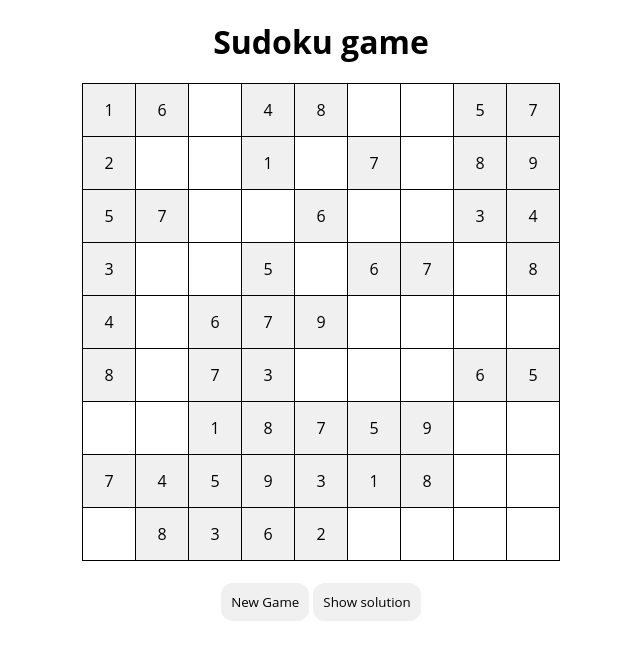
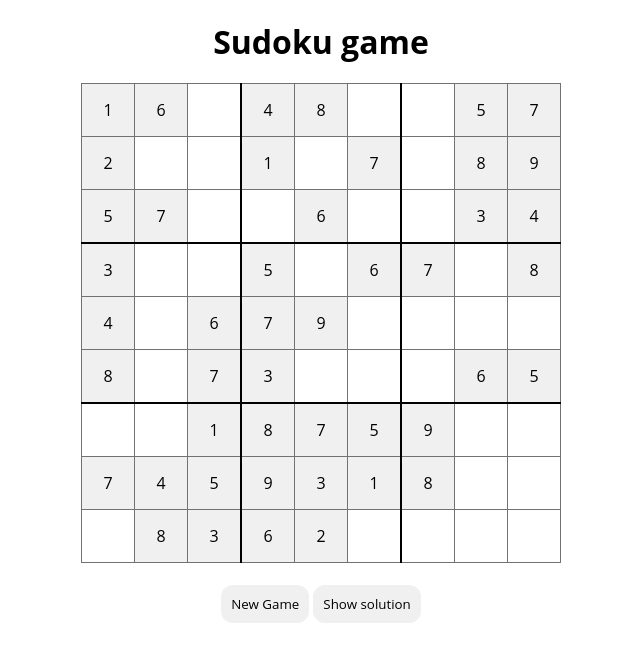
Before and after one commit to liamcharlesward/sudoku_react, a React (Create React App) app: page / in a window 1280 px wide. Shown: the top 662 px of the page, without its empty margins (319-959 px from the left). Built offline with nearby package versions, Linux system fonts and the light colour scheme.

Commit message:
Added styling to board

```diff
--- a/src/Board/Board.css
+++ b/src/Board/Board.css
@@ -4,7 +4,7 @@
 
 #sudoku-table,
 td {
-  border: 1px solid black;
+  border: 1px solid #727272;
   border-collapse: collapse;
 }
 
@@ -23,6 +23,10 @@ td:not(.filled-cell):hover {
   background-color: #f0f0ff;
 }
 
+.selected-cell {
+  background-color: #f0f0ff;
+}
+
 .border-right {
   border-right: 2px solid black;
 }
@@ -30,3 +34,13 @@ td:not(.filled-cell):hover {
 .border-bottom {
   border-bottom: 2px solid black;
 }
+
+td:nth-child(3),
+td:nth-child(6) {
+  border-right: solid 2px black;
+}
+
+tr:nth-child(3),
+tr:nth-child(6) {
+  border-bottom: solid 2px black;
+}
--- a/src/Board/Board.tsx
+++ b/src/Board/Board.tsx
@@ -10,9 +10,9 @@ function Board(props: BoardProps) {
           {row.map((cell, cellIndex) => (
             <td
               key={`${rowIndex}-${cellIndex}`}
-              className={clsx(cell === null ? "" : "filled-cell")}
+              className={clsx(cell !== null && "filled-cell")}
             >
-              {cell === null ? "" : cell}
+              {cell}
             </td>
           ))}
         </tr>
```
